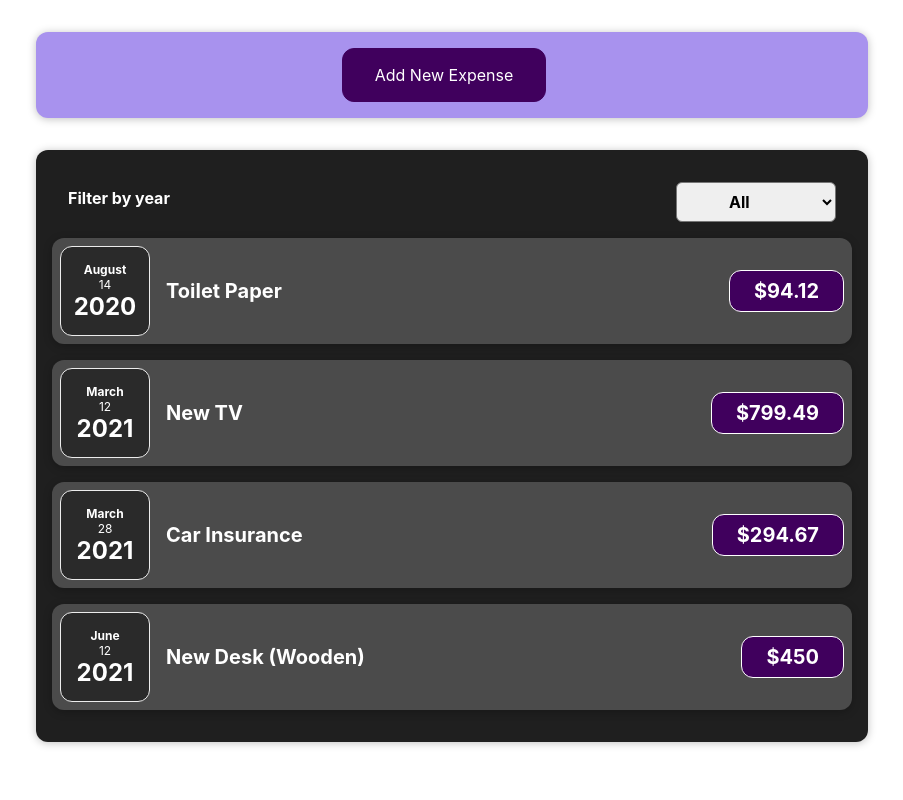
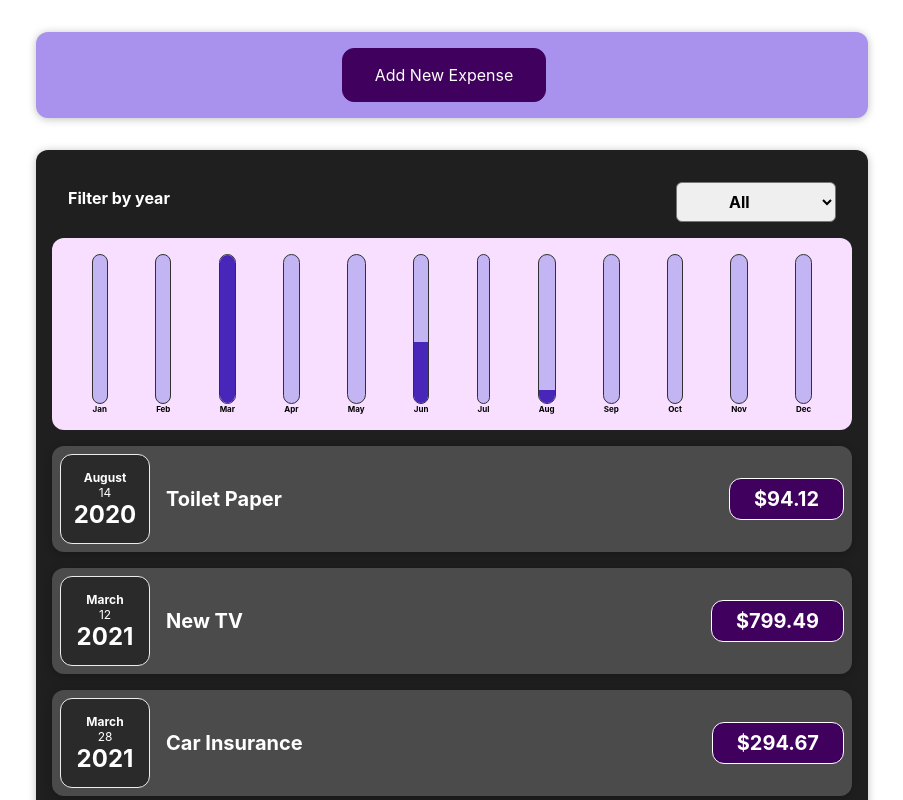
Before and after one commit to uzairqq/expense-tracker-app, a React (Create React App) app: page / in a window 1280 px wide. Shown: the top 800 px of the page, without its empty margins (188-1091 px from the left). Built offline with nearby package versions, Linux system fonts and the light colour scheme.

Commit message:
Chart And Chart Bar Work

```diff
--- a/src/components/Chart/Chart.js
+++ b/src/components/Chart/Chart.js
@@ -1,15 +1,19 @@
 import React from "react";
+
 import ChartBar from "./ChartBar";
 import "./Chart.css";
 
 const Chart = (props) => {
+  const dataPointValues = props.dataPoints.map((dataPoint) => dataPoint.value);
+  const totalMaximum = Math.max(...dataPointValues);
+
   return (
     <div className="chart">
       {props.dataPoints.map((dataPoint) => (
         <ChartBar
           key={dataPoint.label}
           value={dataPoint.value}
-          maxValue={null}
+          maxValue={totalMaximum}
           label={dataPoint.label}
         />
       ))}
--- a/src/components/Chart/ChartBar.js
+++ b/src/components/Chart/ChartBar.js
@@ -1,9 +1,23 @@
 import React from "react";
 
+import "./ChartBar.css";
+
 const ChartBar = (props) => {
+  let barFillHeight = "0%";
+
+  if (props.maxValue > 0) {
+    barFillHeight = Math.round((props.value / props.maxValue) * 100) + "%";
+  }
+
   return (
-    <div>
-      <div>ChartBar</div>
+    <div className="chart-bar">
+      <div className="chart-bar__inner">
+        <div
+          className="chart-bar__fill"
+          style={{ height: barFillHeight }}
+        ></div>
+      </div>
+      <div className="chart-bar__label">{props.label}</div>
     </div>
   );
 };
--- a/src/components/Expenses/Expenses.js
+++ b/src/components/Expenses/Expenses.js
@@ -2,6 +2,7 @@
 import ExpenseFilter from "../ExpenseFilter/ExpenseFilter";
 import ExpenseList from "./ExpenseList";
 import "./Expenses.css";
+import ExpensesChart from "./ExpensesChart";
 
 const Expenses = (props) => {
   const [year, setSelectedYear] = useState("all");
@@ -20,6 +21,7 @@
     <div className="expenses">
       <div>
         <ExpenseFilter selected={year} onYearSelected={handleSelectedYear} />
+        <ExpensesChart expenses={filteredExpenses} />
         <ExpenseList filteredExpense={filteredExpenses} />
       </div>
     </div>
--- /dev/null
+++ b/src/components/Expenses/ExpensesChart.js
@@ -0,0 +1,29 @@
+import React from "react";
+
+import Chart from "../Chart/Chart";
+
+const ExpensesChart = (props) => {
+  const chartDataPoints = [
+    { label: "Jan", value: 0 },
+    { label: "Feb", value: 0 },
+    { label: "Mar", value: 0 },
+    { label: "Apr", value: 0 },
+    { label: "May", value: 0 },
+    { label: "Jun", value: 0 },
+    { label: "Jul", value: 0 },
+    { label: "Aug", value: 0 },
+    { label: "Sep", value: 0 },
+    { label: "Oct", value: 0 },
+    { label: "Nov", value: 0 },
+    { label: "Dec", value: 0 },
+  ];
+
+  for (const expense of props.expenses) {
+    const expenseMonth = expense.date.getMonth(); // starting at 0 => January => 0
+    chartDataPoints[expenseMonth].value += expense.amount;
+  }
+
+  return <Chart dataPoints={chartDataPoints} />;
+};
+
+export default ExpensesChart;
--- a/src/components/NewExpense/ExpenseForm.js
+++ b/src/components/NewExpense/ExpenseForm.js
@@ -22,7 +22,7 @@
     e.preventDefault();
     const expenseData = {
       title: enteredTitle,
-      amount: enteredAmount,
+      amount: +enteredAmount,
       date: new Date(enteredDate),
     };
     setEnteredTitle("");
```
